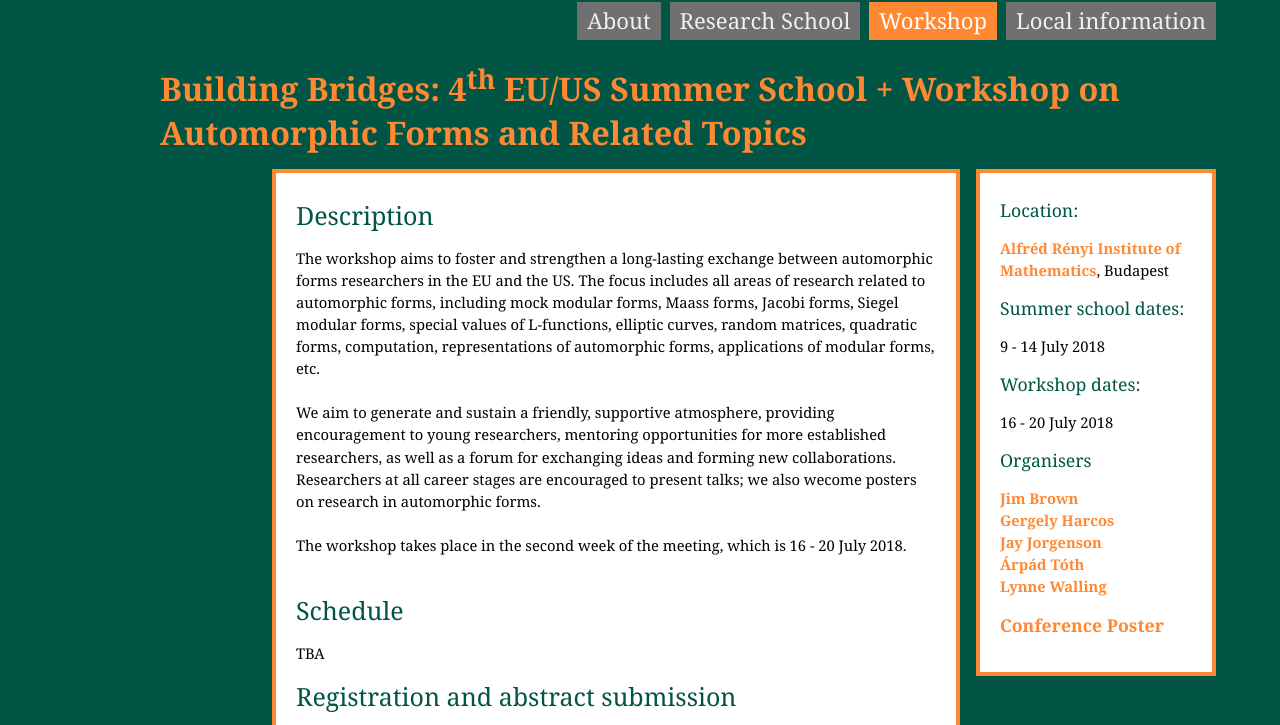
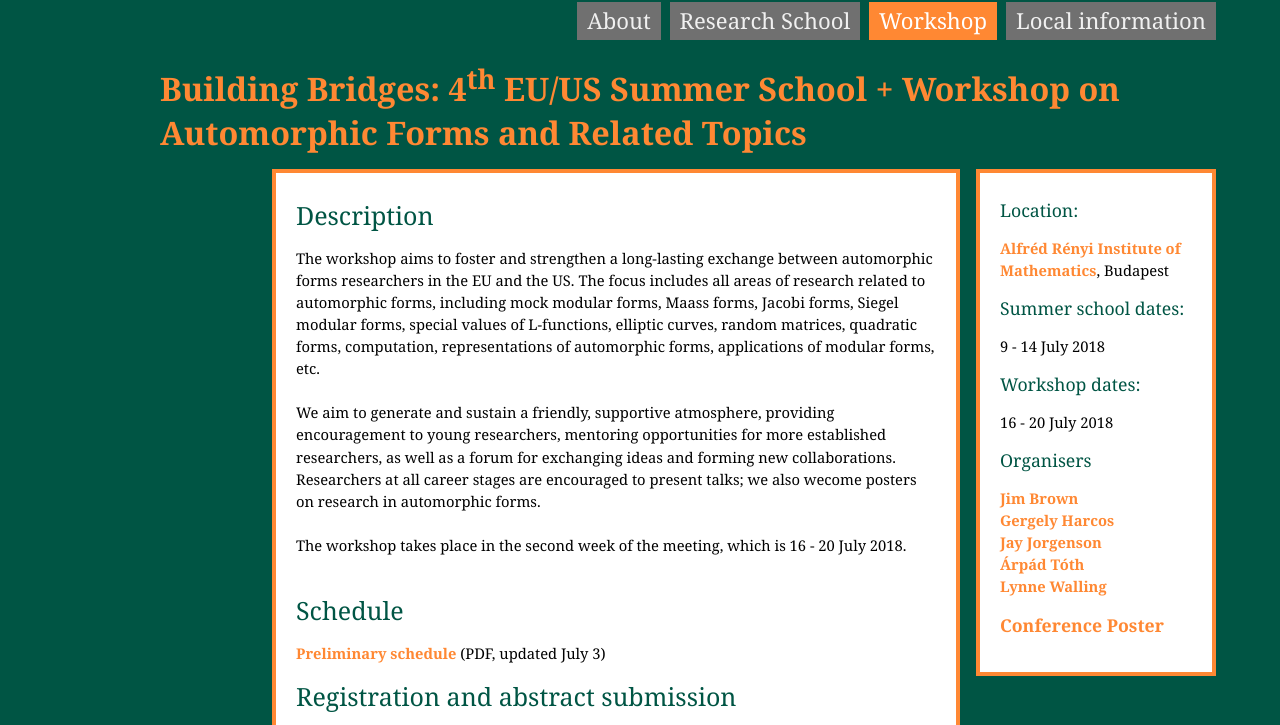
Before and after one commit to afw-eu/afw-eu.github.io, a plain HTML site: page workshop.html in a window 1280 px wide. Shown: the top 725 px of the page. Drawn offline with Linux system fonts and the light colour scheme.

Commit message:
Update workshop.html

```diff
--- a/workshop.html
+++ b/workshop.html
@@ -58,7 +58,7 @@ as well as a forum for exchanging ideas and forming new collaborations.  Researc
             </br></br>
 
             <h3> Schedule </h3>
-            <p>TBA</p>
+            <p><a href="workshop schedule.pdf">Preliminary schedule</a> (PDF, updated July 3)</p>
 
 	    <h3> Registration and abstract submission </h3>
 
```
